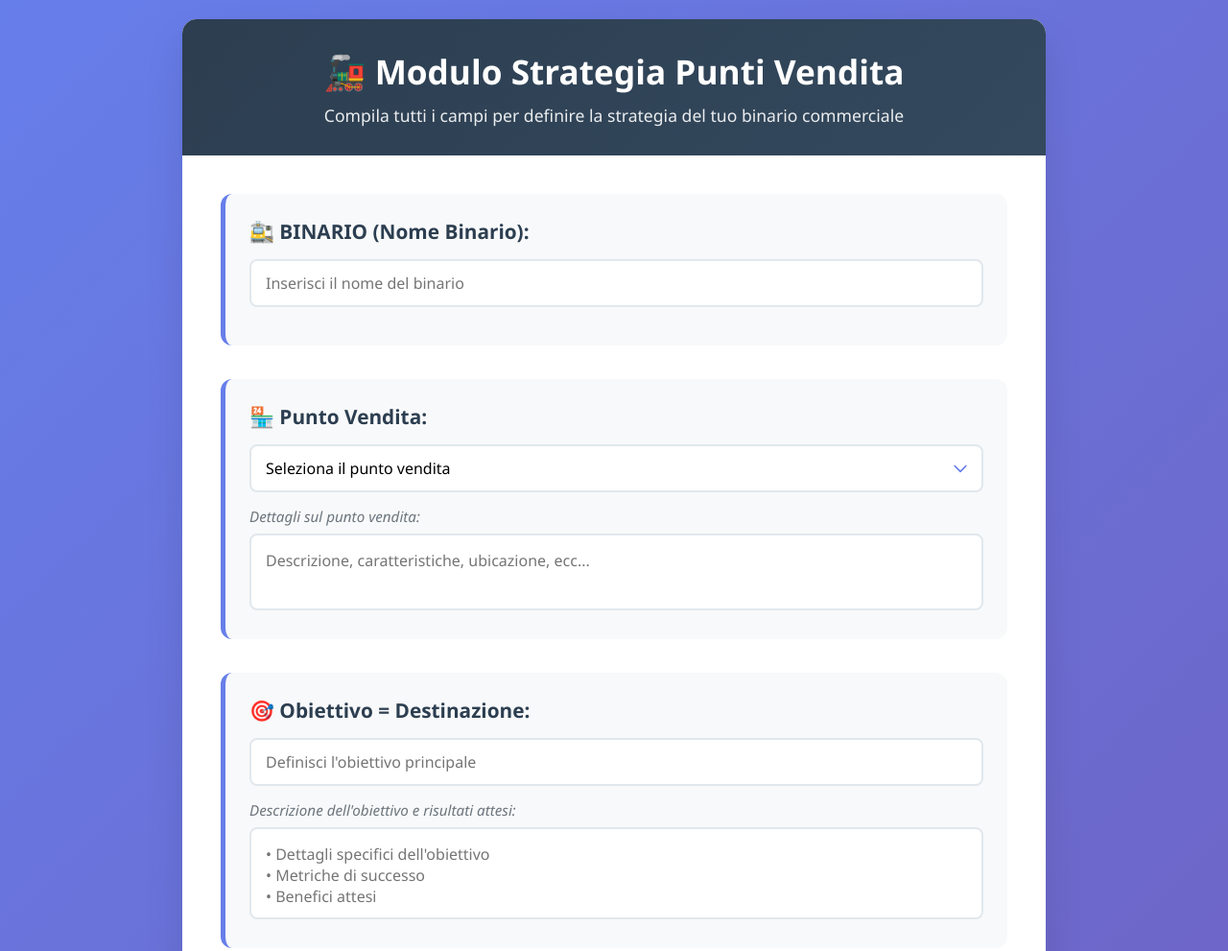
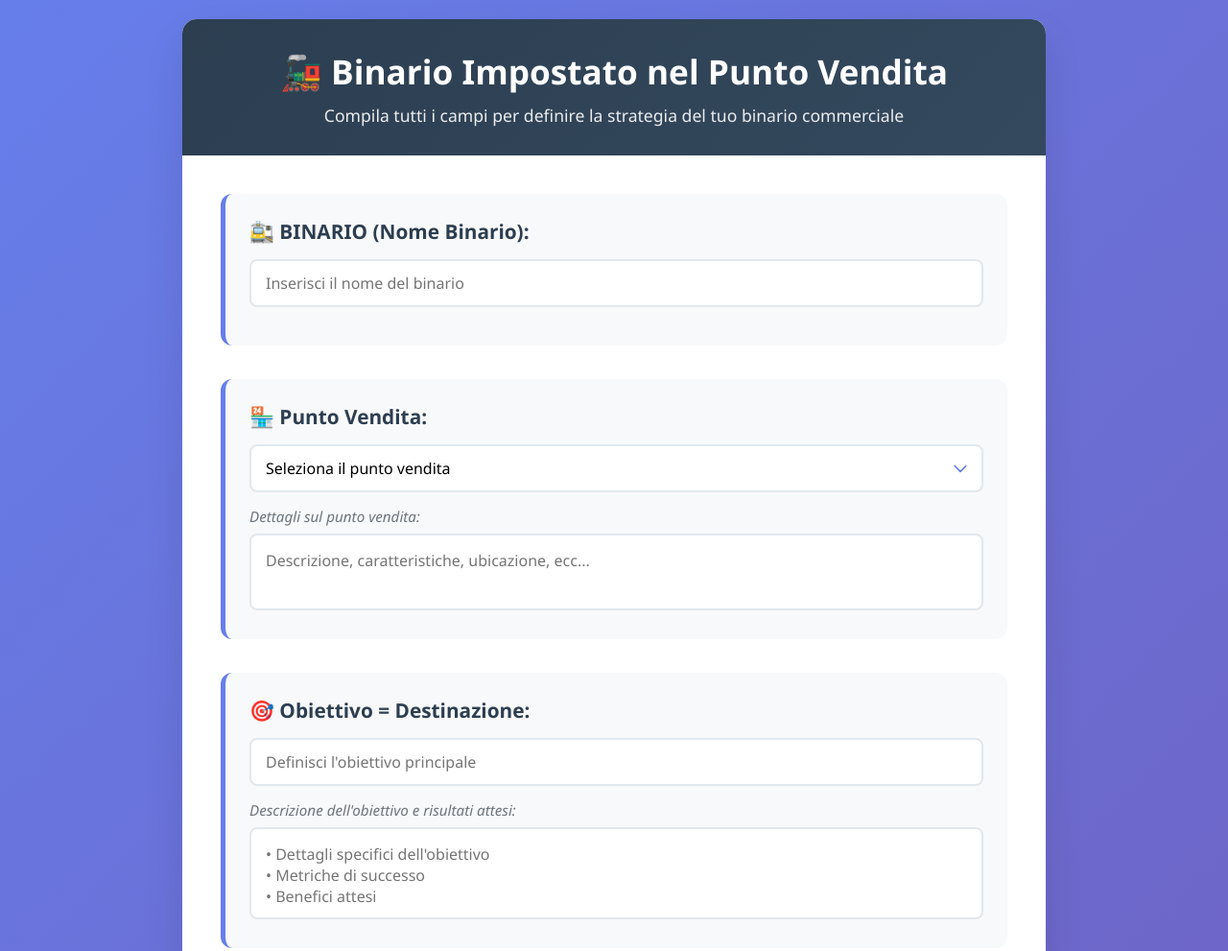
Before and after one commit to Supervisor72/Binario, a plain HTML site: page index.html in a window 1280 px wide. Shown: the top 991 px of the page at 96% size. Drawn offline with Linux system fonts and the light colour scheme.

Commit message:
Update index.html

```diff
--- a/index.html
+++ b/index.html
@@ -183,7 +183,7 @@
 <body>
     <div class="container">
         <div class="header">
-            <h1>🚂 Modulo Strategia Punti Vendita</h1>
+            <h1>🚂 Binario Impostato nel Punto Vendita</h1>
             <p>Compila tutti i campi per definire la strategia del tuo binario commerciale</p>
         </div>
 
```
